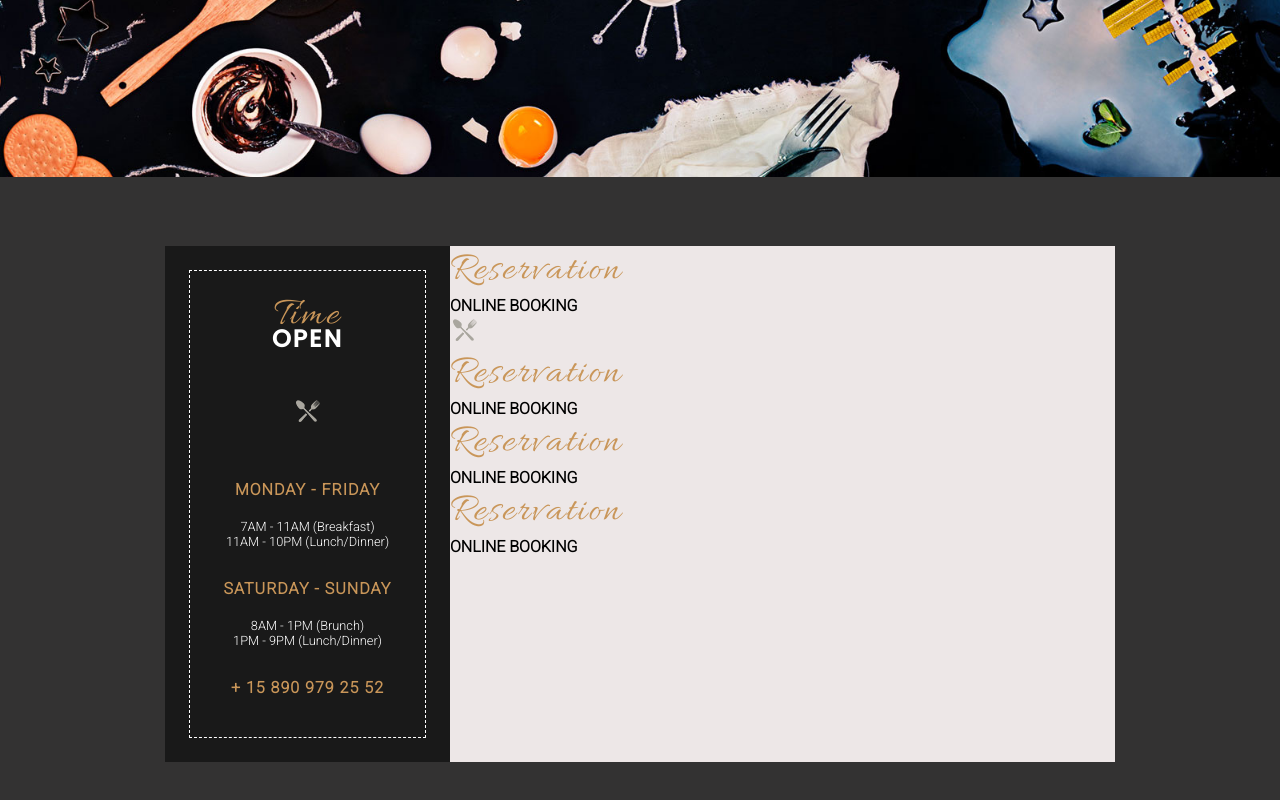
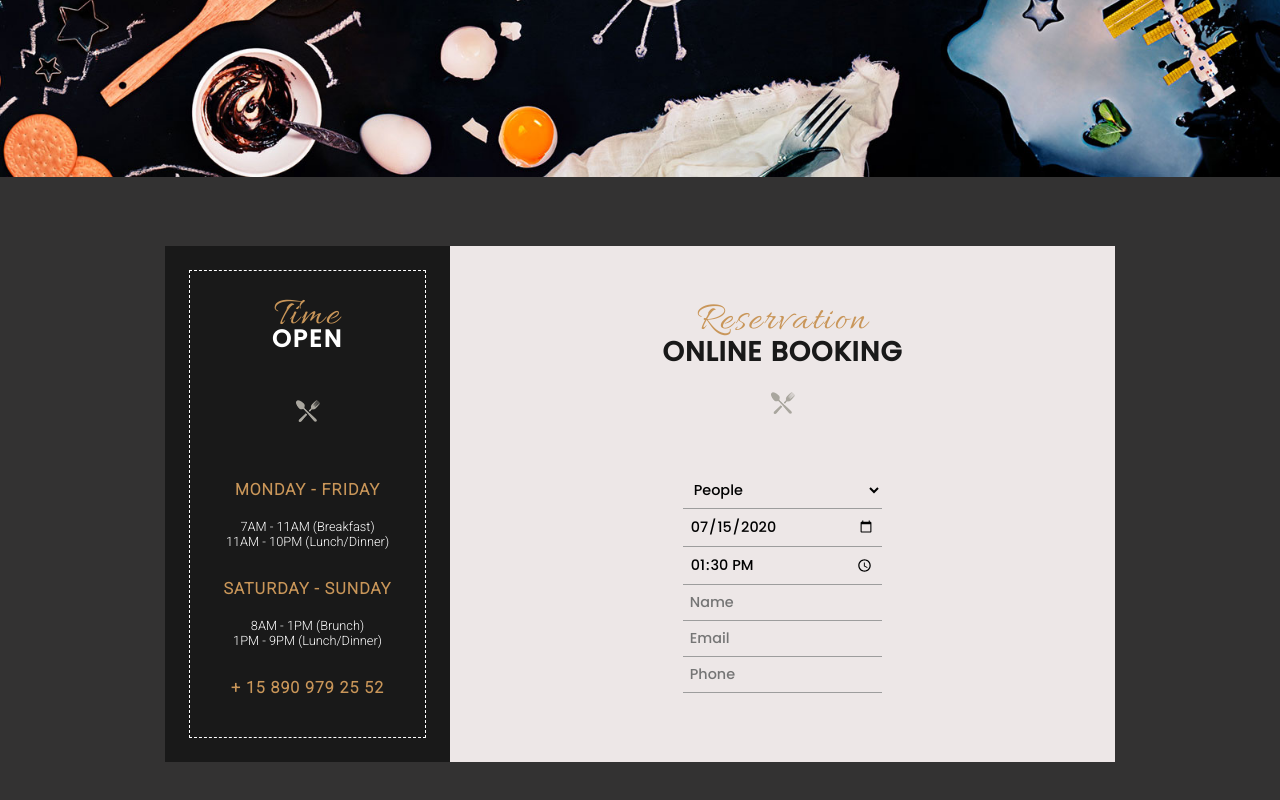
Before and after one commit to NatChapelle/Le-Resto-sass, a plain HTML site: page index.html in a window 1280 px wide. Shown: the part 2006-2806 px from the top of the page. Drawn offline with Linux system fonts and the light colour scheme.

Commit message:
section3 partie droite tableau

```diff
--- a/assets/style/layout/_main.scss
+++ b/assets/style/layout/_main.scss
@@ -197,5 +197,33 @@
     .booking {
         background: $color2;
         width: 70%;
+        text-align: center;
+        .booking-top {
+
+            margin: 50px auto;
+            h2 {
+                color: $color6;
+                font-family: $font2;
+                font-weight: 900;
+                font-size: 1.7rem;
+                letter-spacing: 1px;
+                transform: translateY(-15px);
+            }
+
+        }
+        .grid-container-booking {
+            select, input {
+                width:30%;
+                font-size: .9rem;
+                padding: 7px;
+                font-family: $font2;
+                border: none;
+                border-bottom: solid $color3 1px;
+                background: $color2;
+
+
+
+            }
+        }
     }
 }
--- a/index.html
+++ b/index.html
@@ -243,26 +243,45 @@
 
             </div>
             <div class="booking">
-                <div class="grid-container-booking">
+                <div class="booking-top">
                     <div class="gcb-item">
                         <h3>Reservation</h3>
-                        <h4>ONLINE BOOKING</h4>
+                        <h2>ONLINE BOOKING</h2>
                     </div>
                     <div class="gcb-item">
                         <img src="./assets/img/ic-plate.png" alt="couverts">
                     </div>
+                </div>
+                <div class="grid-container-booking">
                     <div class="gcb-item">
-                        <h3>Reservation</h3>
-                        <h4>ONLINE BOOKING</h4>
+                        <div class="people" >
+                            <select>
+                                <option>People</option>
+                                <option>1</option>
+                                <option>2</option>
+                                <option>3</option>
+                            </select>
+                        </div>
                     </div>
                     <div class="gcb-item">
-                        <h3>Reservation</h3>
-                        <h4>ONLINE BOOKING</h4>
+                        <div class="date">
+                        <input id="date" type="date" value="2020-07-15">
+                        </div>
                     </div>
                     <div class="gcb-item">
-                        <h3>Reservation</h3>
-                        <h4>ONLINE BOOKING</h4>
+                        <label for="appt-time"></label>
+                        <input id="appt-time" type="time" name="appt-time" value="13:30">
                     </div>
+                    <div class="gcb-item">
+                        <input type="text" id="name" name="name" placeholder="Name">
+                    </div>
+                    <div class="gcb-item">
+                        <input type="email" placeholder="Email">
+                    </div>
+                    <div class="gcb-item">
+                        <input type="tel" id="phone" name="phone" placeholder="Phone">
+                    </div>
+
 
                 </div>
 
```
Also changed, not shown: assets/style/index.css, 1 other file.
